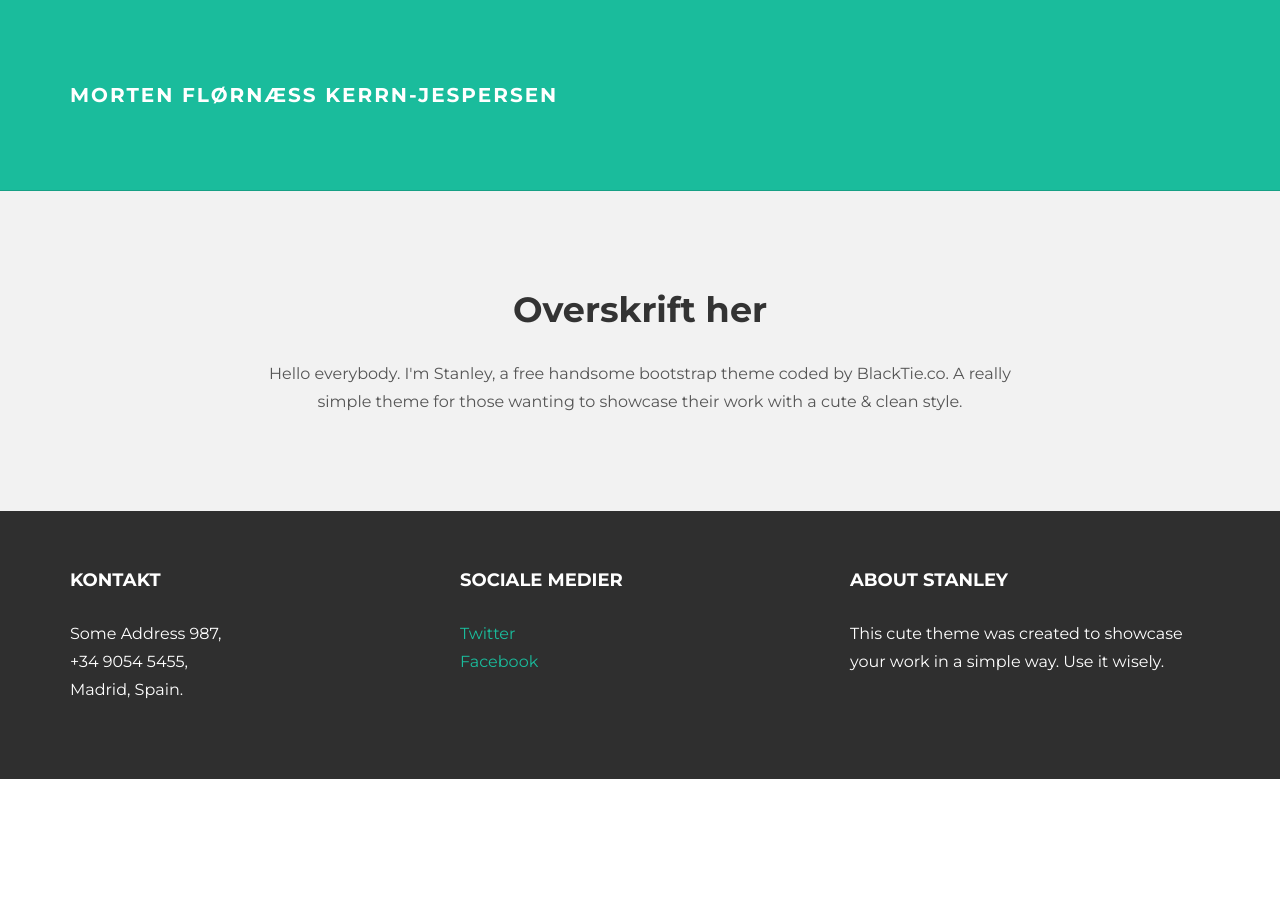
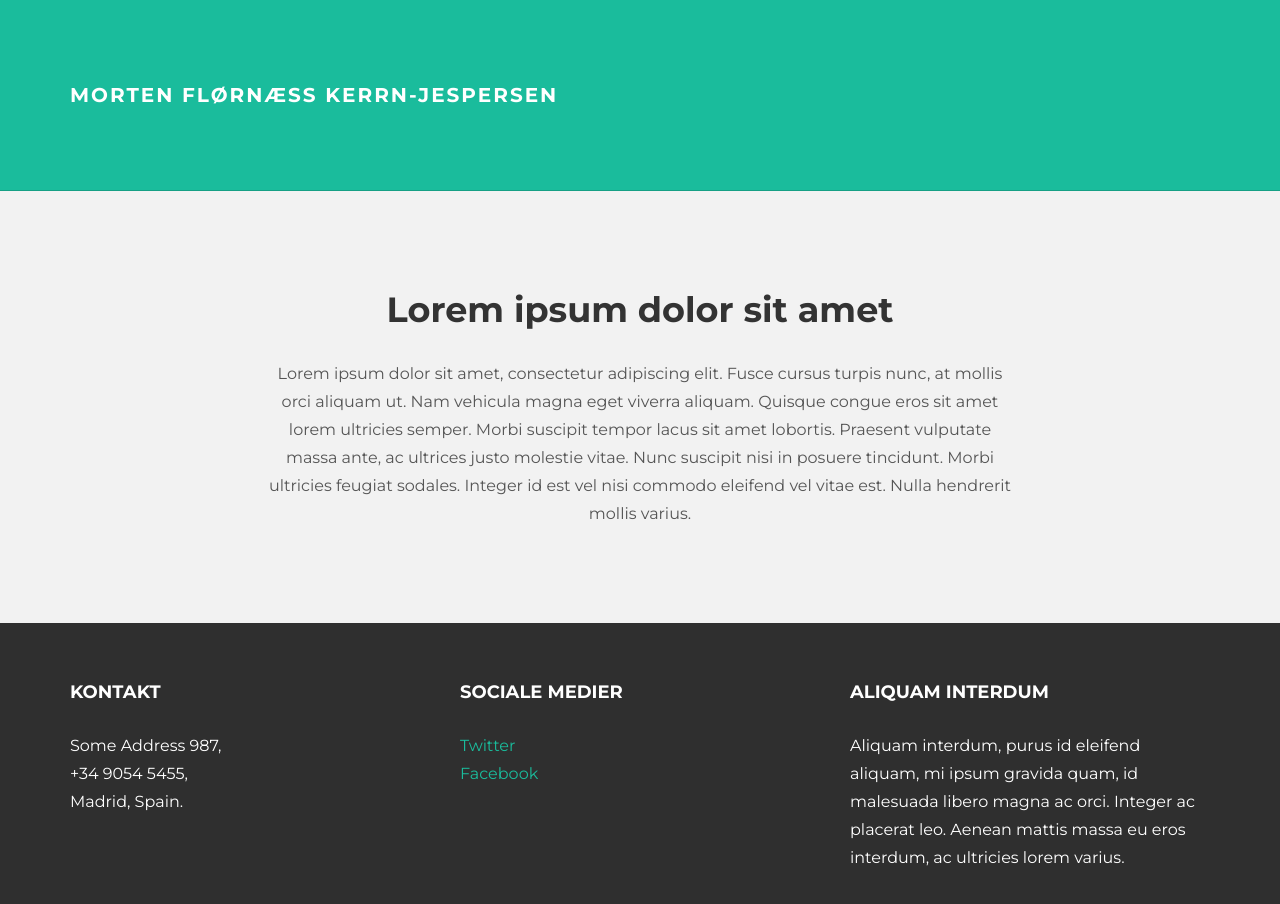
Before and after one commit to NielsKlosterAndreassen/enoganisation.dk, a plain HTML site: page index.html in a window 1280 px wide. Before the commit the page ends 800 px from the top, so only its background shows below. Drawn offline with nearby package versions, Linux system fonts and the light colour scheme.

Commit message:
More work

```diff
--- a/index.html
+++ b/index.html
@@ -39,11 +39,11 @@
             <span class="icon-bar"></span>
             <span class="icon-bar"></span>
           </button>
-          <a class="navbar-brand" href="index.html">Morten Flørnæss Kerrn-Jespersen</a>
+          <span class="navbar-brand">Morten Flørnæss Kerrn-Jespersen</span>
         </div>
         <div class="navbar-collapse collapse">
           <ul class="nav navbar-nav navbar-right">
-
+<!-- <img src="assets/img/profile.jpg" alt="Stanley"> -->
           </ul>
         </div><!--/.nav-collapse -->
       </div>
@@ -54,9 +54,8 @@
 	    <div class="container">
 			<div class="row">
 				<div class="col-lg-8 col-lg-offset-2 centered">
-<!-- 					<img src="assets/img/user.png" alt="Stanley"> -->
-					<h1>Overskrift her</h1>
-					<p>Hello everybody. I'm Stanley, a free handsome bootstrap theme coded by BlackTie.co. A really simple theme for those wanting to showcase their work with a cute & clean style.</p>
+					<h1>Lorem ipsum dolor sit amet</h1>
+					<p>Lorem ipsum dolor sit amet, consectetur adipiscing elit. Fusce cursus turpis nunc, at mollis orci aliquam ut. Nam vehicula magna eget viverra aliquam. Quisque congue eros sit amet lorem ultricies semper. Morbi suscipit tempor lacus sit amet lobortis. Praesent vulputate massa ante, ac ultrices justo molestie vitae. Nunc suscipit nisi in posuere tincidunt. Morbi ultricies feugiat sodales. Integer id est vel nisi commodo eleifend vel vitae est. Nulla hendrerit mollis varius.</p>
 				</div><!-- /col-lg-8 -->
 			</div><!-- /row -->
 	    </div> <!-- /container -->
@@ -86,8 +85,8 @@
 				</div><!-- /col-lg-4 -->
 
 				<div class="col-lg-4">
-					<h4>About Stanley</h4>
-					<p>This cute theme was created to showcase your work in a simple way. Use it wisely.</p>
+					<h4>Aliquam interdum</h4>
+					<p>Aliquam interdum, purus id eleifend aliquam, mi ipsum gravida quam, id malesuada libero magna ac orci. Integer ac placerat leo. Aenean mattis massa eu eros interdum, ac ultricies lorem varius.</p>
 				</div><!-- /col-lg-4 -->
 
 			</div>
```
